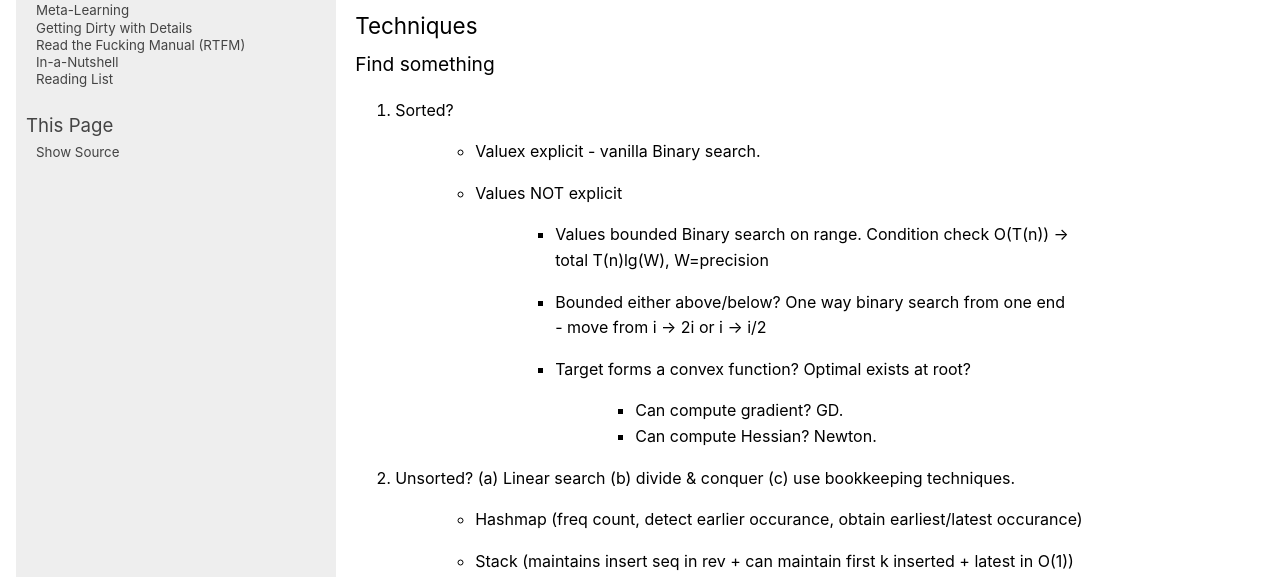
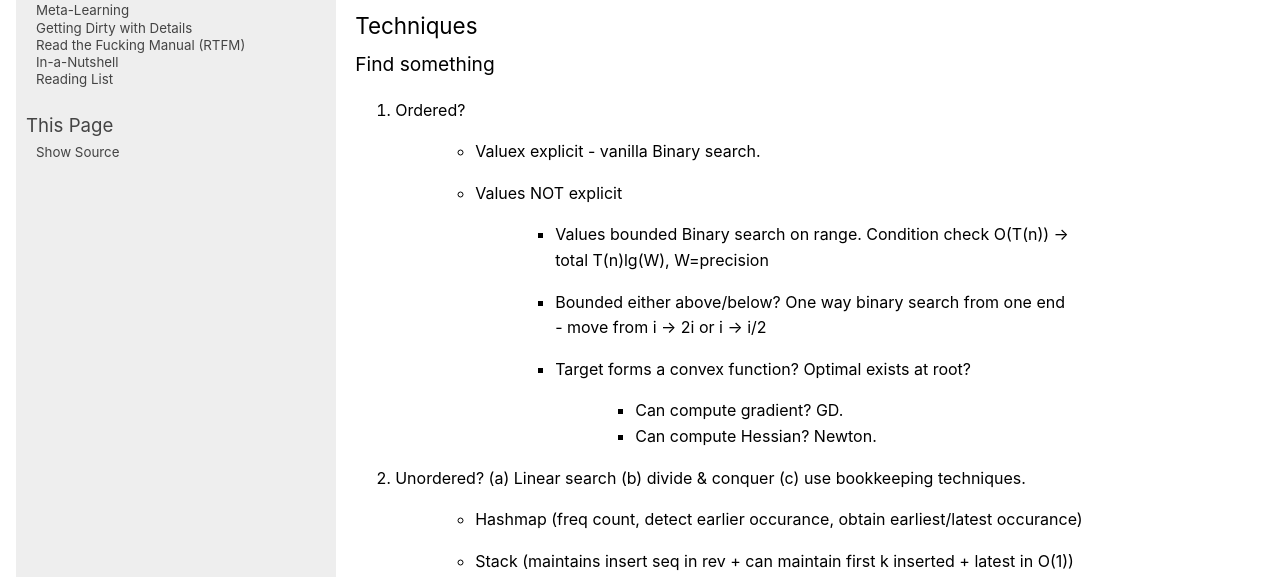
Before and after one commit to uselesstechjunks/leetcode, a Sphinx documentation site: the page built from docs/source/dsa/index.rst, in a window 1280 px wide and 900 px high, scrolled down 775 px. Shown: the part 160-737 px from the top of the window. Built offline with Sphinx 7.4.7, drawn with Linux system fonts in a browser that asks for light colours; pages that are not in the unit, such as notebooks, are missing from menus.

Commit message:
Update index.rst

```diff
--- a/docs/source/dsa/index.rst
+++ b/docs/source/dsa/index.rst
@@ -33,7 +33,7 @@ Techniques
 =================================================================================
 Find something
 ---------------------------------------------------------------------------------
-#. Sorted?
+#. Ordered?
 
 	- Valuex explicit - vanilla Binary search.
 	- Values NOT explicit
@@ -44,7 +44,7 @@ Find something
 
 			- Can compute gradient? GD.
 			- Can compute Hessian? Newton.
-#. Unsorted? (a) Linear search (b) divide & conquer (c) use bookkeeping techniques.
+#. Unordered? (a) Linear search (b) divide & conquer (c) use bookkeeping techniques.
 
 	- Hashmap (freq count, detect earlier occurance, obtain earliest/latest occurance)
 	- Stack (maintains insert seq in rev + can maintain first k inserted + latest in O(1))
```
